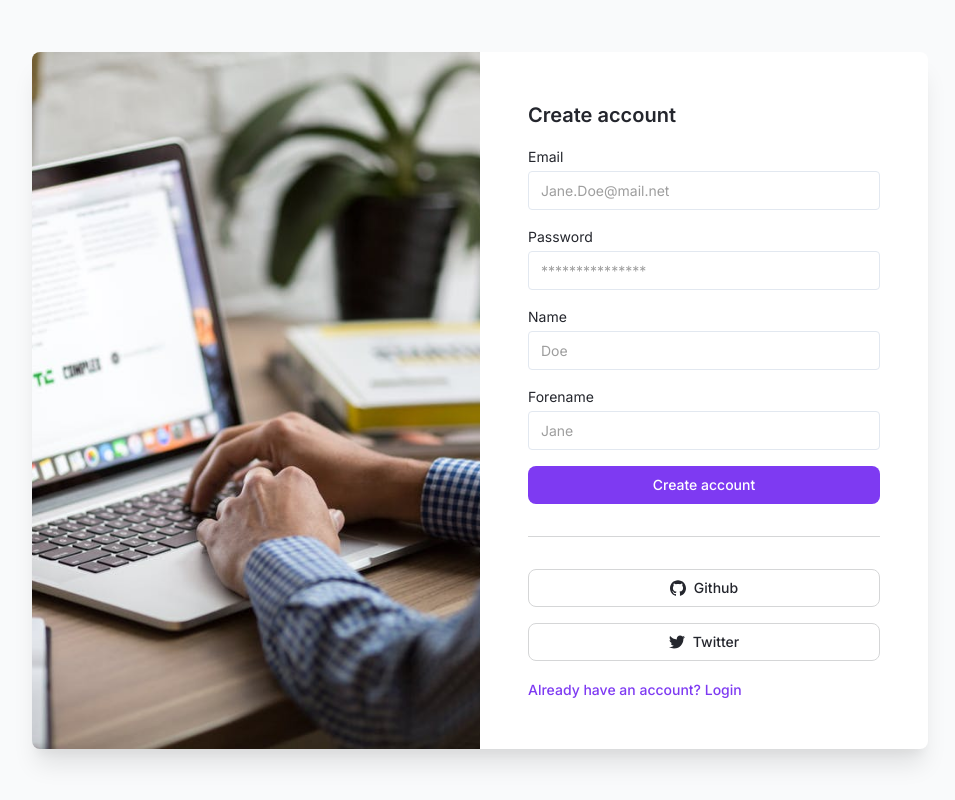
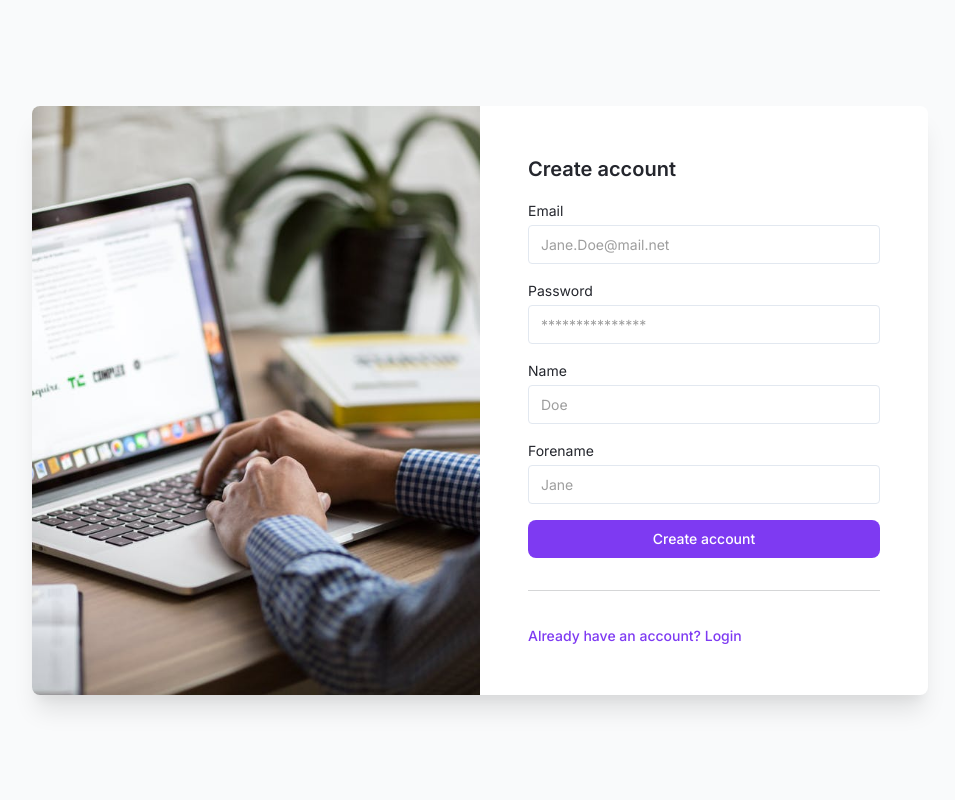
Before and after one commit to Elesdes/5IABD_PA, a FastAPI app: page /pages/register in a window 1280 px wide. Shown: the whole page, without its empty margins (160-1115 px from the left). Run offline with FastAPI, Linux system fonts and the light colour scheme; some libraries are stand-ins or nearby versions.

Commit message:
Delete twitter and github auth buttons on login.html and register.html

```diff
--- a/cloud/api/src/routes/user.py
+++ b/cloud/api/src/routes/user.py
@@ -60,7 +60,6 @@ def get_user(cursor, email=None, cookie=None):
         SQL_query += f" AND cookie = '{cookie}'"
     cursor.execute(SQL_query)
     user_data = cursor.fetchone()
-    print(SQL_query)
     if user_data:
         return User(
             user_data["email"],
--- a/cloud/api/templates/register.html
+++ b/cloud/api/templates/register.html
@@ -48,18 +48,6 @@
               </form>
 
               <hr class="my-8" />
-              <button class="flex items-center justify-center w-full px-4 py-2 text-sm font-medium leading-5 text-white text-gray-700 transition-colors duration-150 border border-gray-300 rounded-lg dark:text-gray-400 active:bg-transparent hover:border-gray-500 focus:border-gray-500 active:text-gray-500 focus:outline-none focus:shadow-outline-gray">
-                <svg class="w-4 h-4 mr-2" aria-hidden="true" viewBox="0 0 24 24" fill="currentColor">
-                  <path d="M12 .297c-6.63 0-12 5.373-12 12 0 5.303 3.438 9.8 8.205 11.385.6.113.82-.258.82-.577 0-.285-.01-1.04-.015-2.04-3.338.724-4.042-1.61-4.042-1.61C4.422 18.07 3.633 17.7 3.633 17.7c-1.087-.744.084-.729.084-.729 1.205.084 1.838 1.236 1.838 1.236 1.07 1.835 2.809 1.305 3.495.998.108-.776.417-1.305.76-1.605-2.665-.3-5.466-1.332-5.466-5.93 0-1.31.465-2.38 1.235-3.22-.135-.303-.54-1.523.105-3.176 0 0 1.005-.322 3.3 1.23.96-.267 1.98-.399 3-.405 1.02.006 2.04.138 3 .405 2.28-1.552 3.285-1.23 3.285-1.23.645 1.653.24 2.873.12 3.176.765.84 1.23 1.91 1.23 3.22 0 4.61-2.805 5.625-5.475 5.92.42.36.81 1.096.81 2.22 0 1.606-.015 2.896-.015 3.286 0 .315.21.69.825.57C20.565 22.092 24 17.592 24 12.297c0-6.627-5.373-12-12-12"/>
-                </svg>
-                Github
-              </button>
-              <button class="flex items-center justify-center w-full px-4 py-2 mt-4 text-sm font-medium leading-5 text-white text-gray-700 transition-colors duration-150 border border-gray-300 rounded-lg dark:text-gray-400 active:bg-transparent hover:border-gray-500 focus:border-gray-500 active:text-gray-500 focus:outline-none focus:shadow-outline-gray">
-                <svg class="w-4 h-4 mr-2" aria-hidden="true" viewBox="0 0 24 24" fill="currentColor">
-                  <path d="M23.954 4.569c-.885.389-1.83.654-2.825.775 1.014-.611 1.794-1.574 2.163-2.723-.951.555-2.005.959-3.127 1.184-.896-.959-2.173-1.559-3.591-1.559-2.717 0-4.92 2.203-4.92 4.917 0 .39.045.765.127 1.124C7.691 8.094 4.066 6.13 1.64 3.161c-.427.722-.666 1.561-.666 2.475 0 1.71.87 3.213 2.188 4.096-.807-.026-1.566-.248-2.228-.616v.061c0 2.385 1.693 4.374 3.946 4.827-.413.111-.849.171-1.296.171-.314 0-.615-.03-.916-.086.631 1.953 2.445 3.377 4.604 3.417-1.68 1.319-3.809 2.105-6.102 2.105-.39 0-.779-.023-1.17-.067 2.189 1.394 4.768 2.209 7.557 2.209 9.054 0 13.999-7.496 13.999-13.986 0-.209 0-.42-.015-.63.961-.689 1.8-1.56 2.46-2.548l-.047-.02z"/>
-                </svg>
-                Twitter
-              </button>
               <p class="mt-4">
                 <a class="text-sm font-medium text-purple-600 dark:text-purple-400 hover:underline" href="{{ url_for('login') }}"> Already have an account? Login</a>
               </p>
```
Also changed, not shown: cloud/api/templates/login.html (+0 -12 lines).
